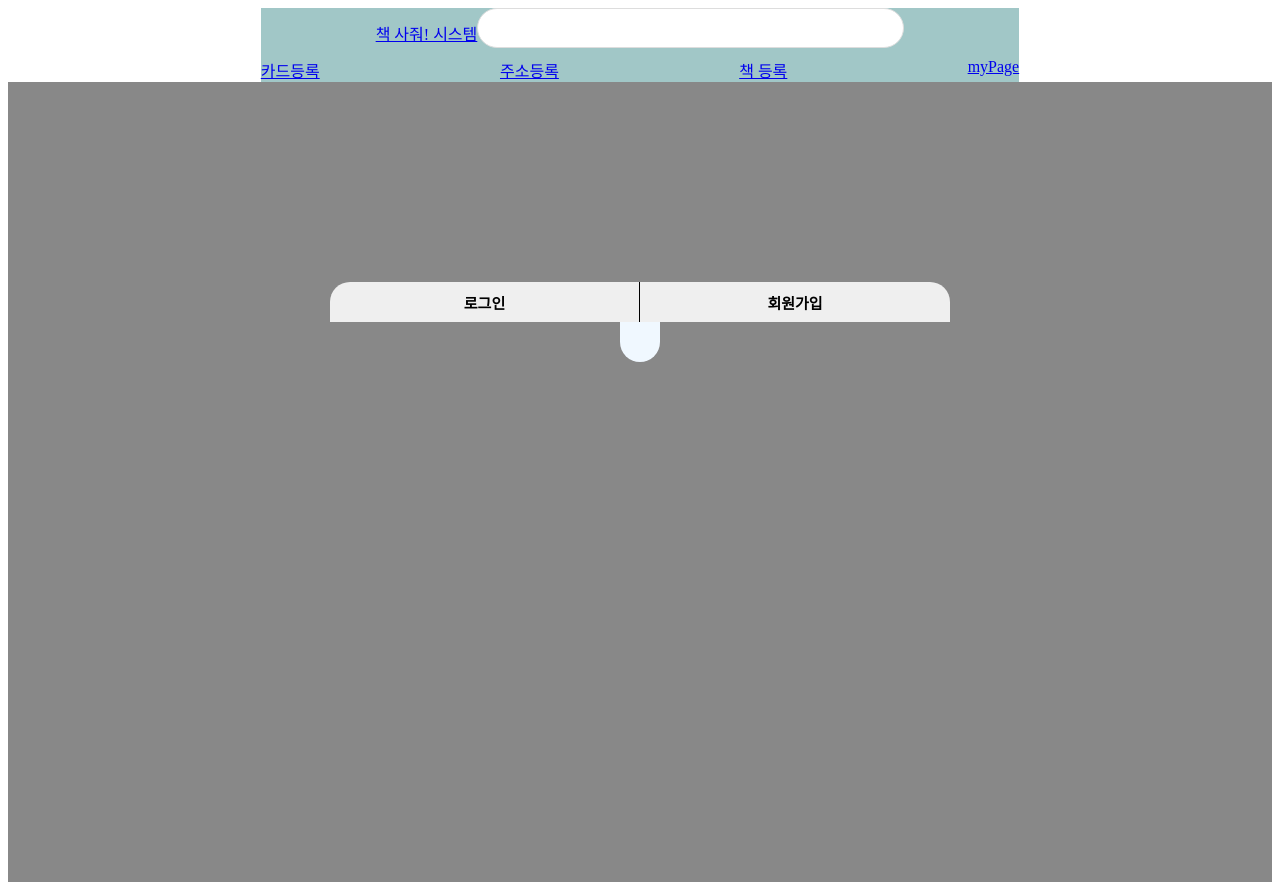
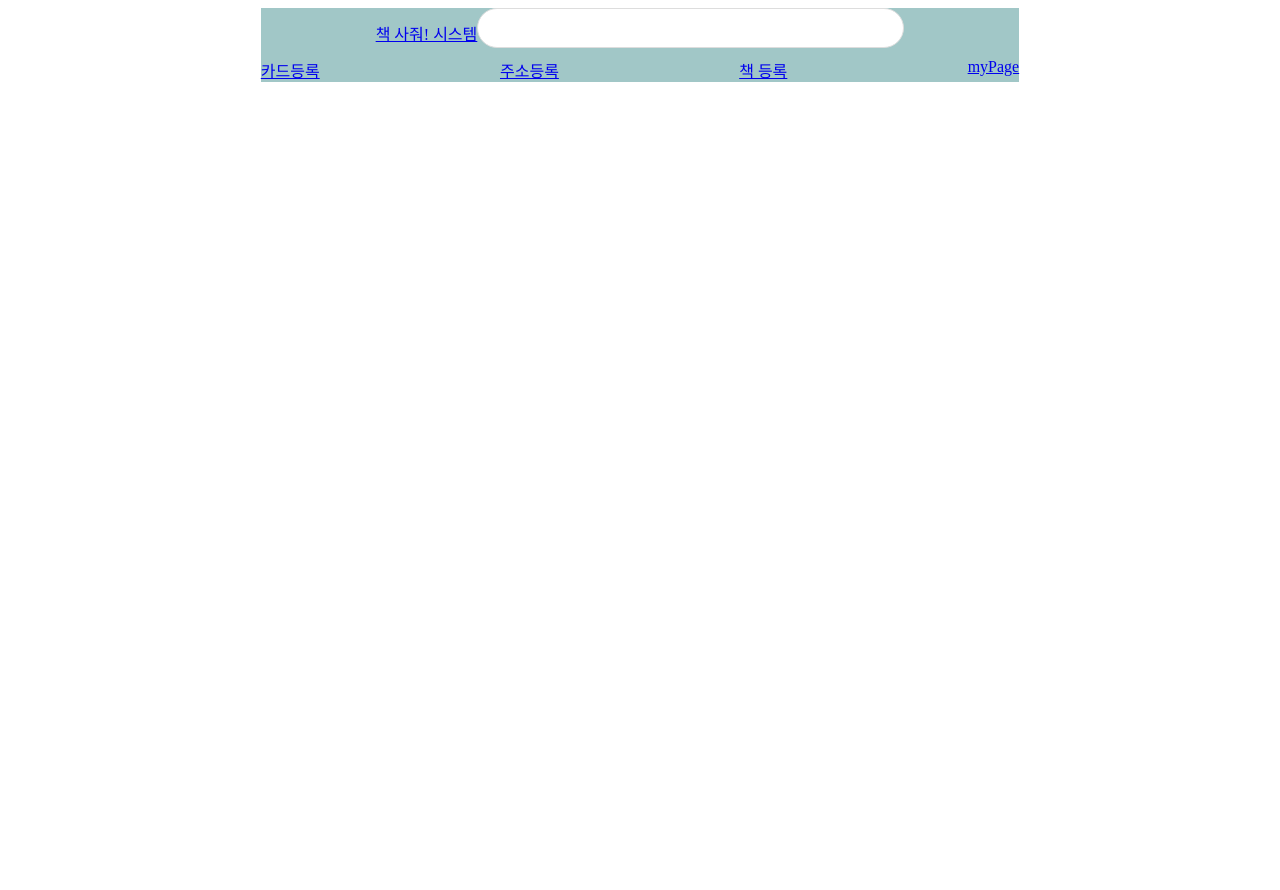
Before and after one commit to insu1170/book_sale_system_2, a React (Create React App) app in the folder frontend/: page /Main in a window 1280 px wide. After the commit the page ends 800 px from the top, so only its background shows below. Built offline with nearby package versions, Linux system fonts and the light colour scheme.

Commit message:
REFACTOR : 불필요한 코드 제거

```diff
--- a/frontend/src/App.js
+++ b/frontend/src/App.js
@@ -7,7 +7,6 @@ function App() {
     return (<>
         <Header/>
         {/*Outlet*/}
-        <LogIn></LogIn>
         <Outlet/>
         {/*Footer*/}
     </>);
```
